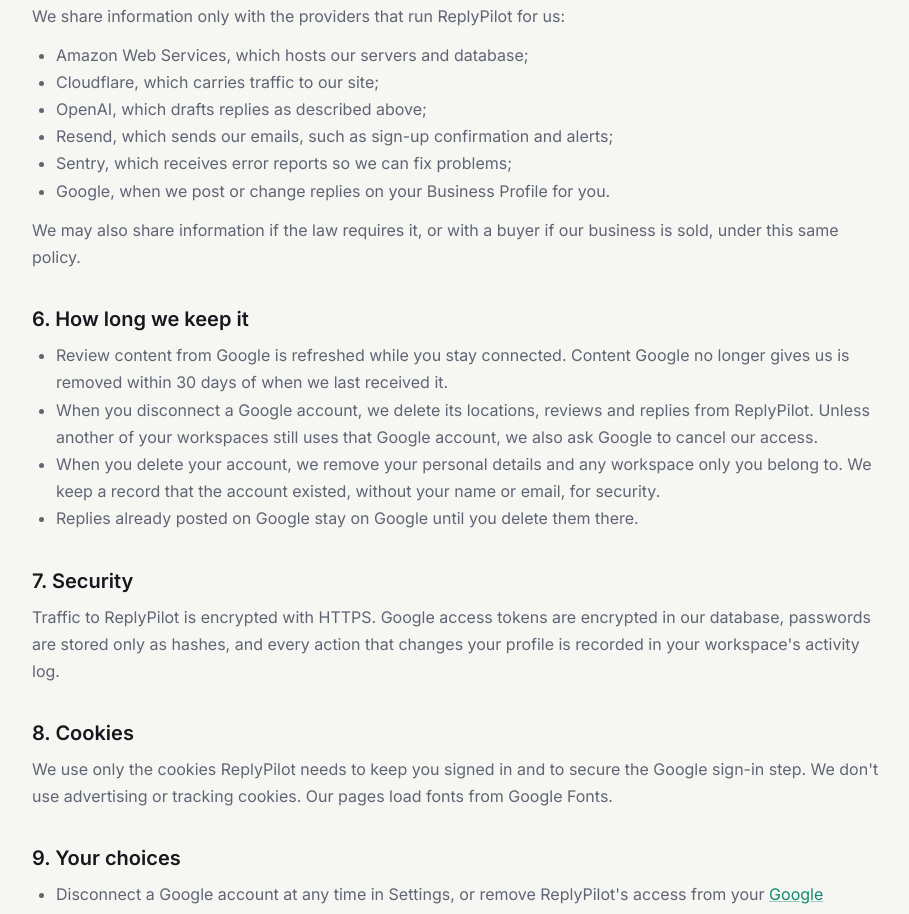
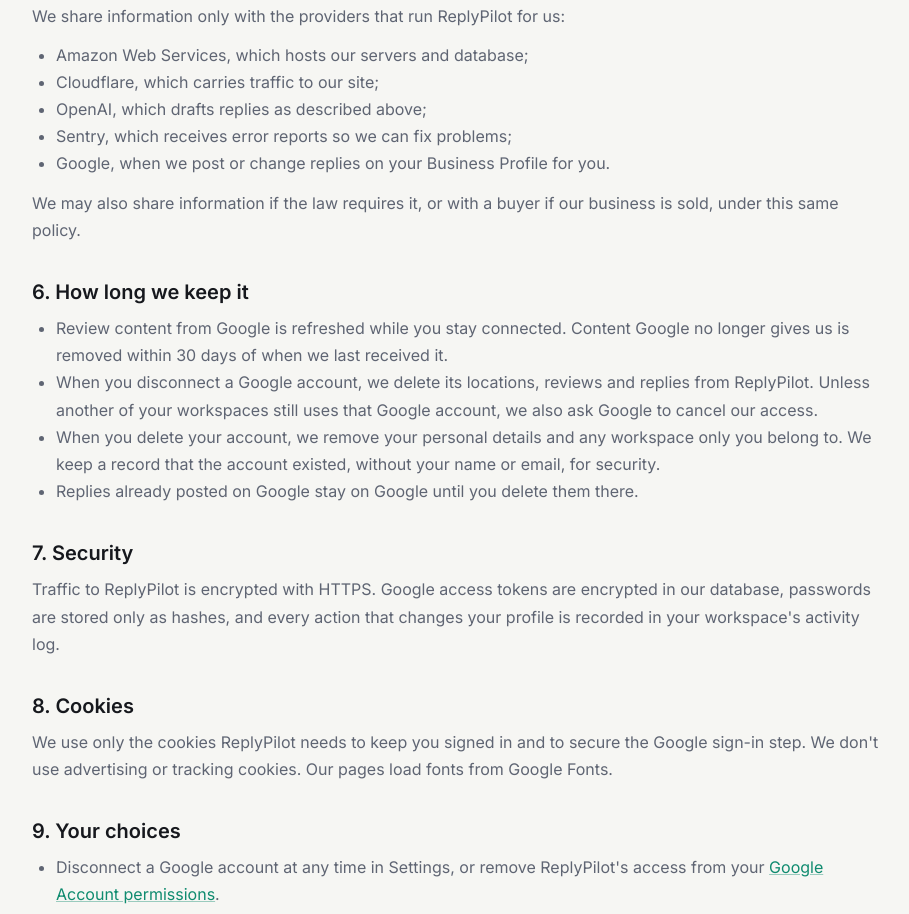
Before and after one commit to Smart-Assistant-ai/Google-Reviews-Automation, a React (Vite) app in the folder apps/web/: page /privacy in a window 1280 px wide. Shown: the part 1360-2274 px from the top of the page, without its empty margins (182-1091 px from the left). Built offline with nearby package versions, Linux system fonts and the light colour scheme; no server answers.

Commit message:
feat(web): drop Resend from the privacy policy's processors
V1 sends no email, so Resend doesn't process anyone's data. It goes
back on the list when email is switched on.

```diff
--- a/apps/web/src/pages/Privacy.tsx
+++ b/apps/web/src/pages/Privacy.tsx
@@ -104,7 +104,6 @@ export default function Privacy() {
           <li>Amazon Web Services, which hosts our servers and database;</li>
           <li>Cloudflare, which carries traffic to our site;</li>
           <li>OpenAI, which drafts replies as described above;</li>
-          <li>Resend, which sends our emails, such as sign-up confirmation and alerts;</li>
           <li>Sentry, which receives error reports so we can fix problems;</li>
           <li>Google, when we post or change replies on your Business Profile for you.</li>
         </ul>
```
